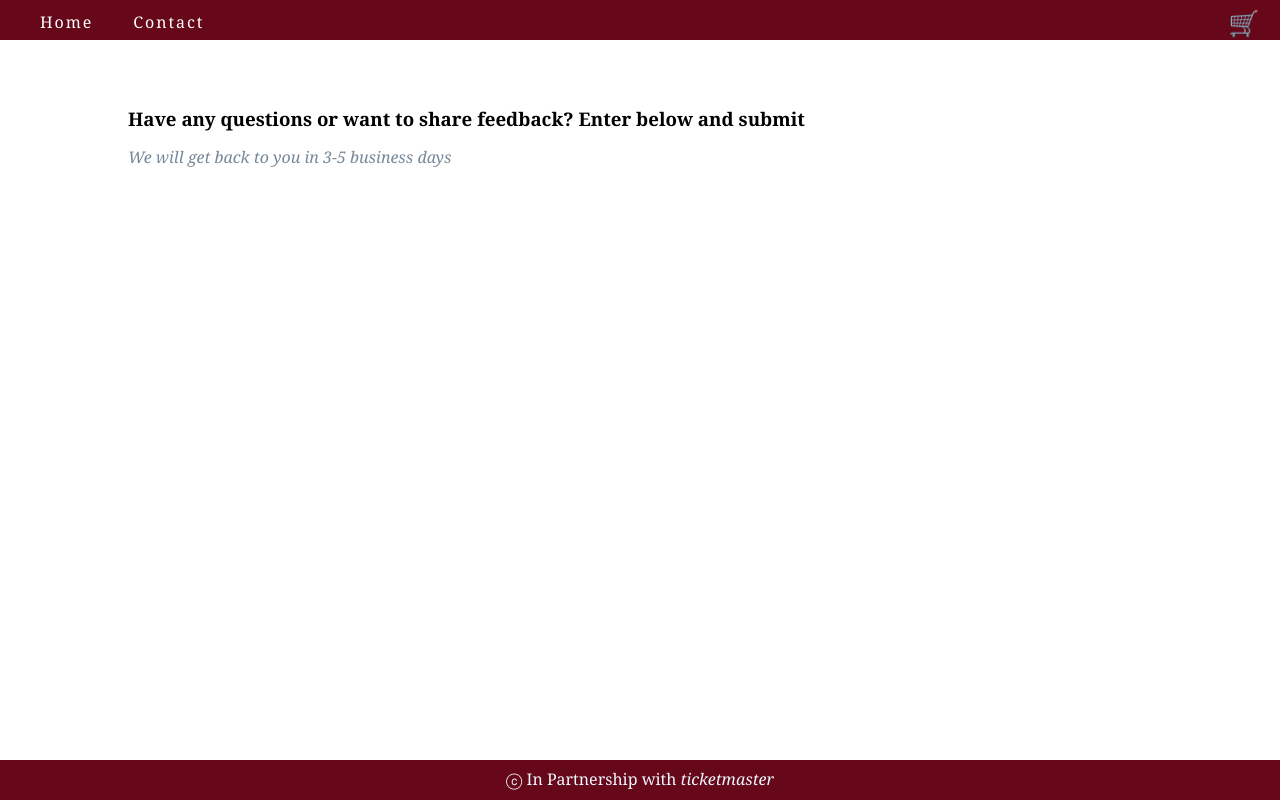
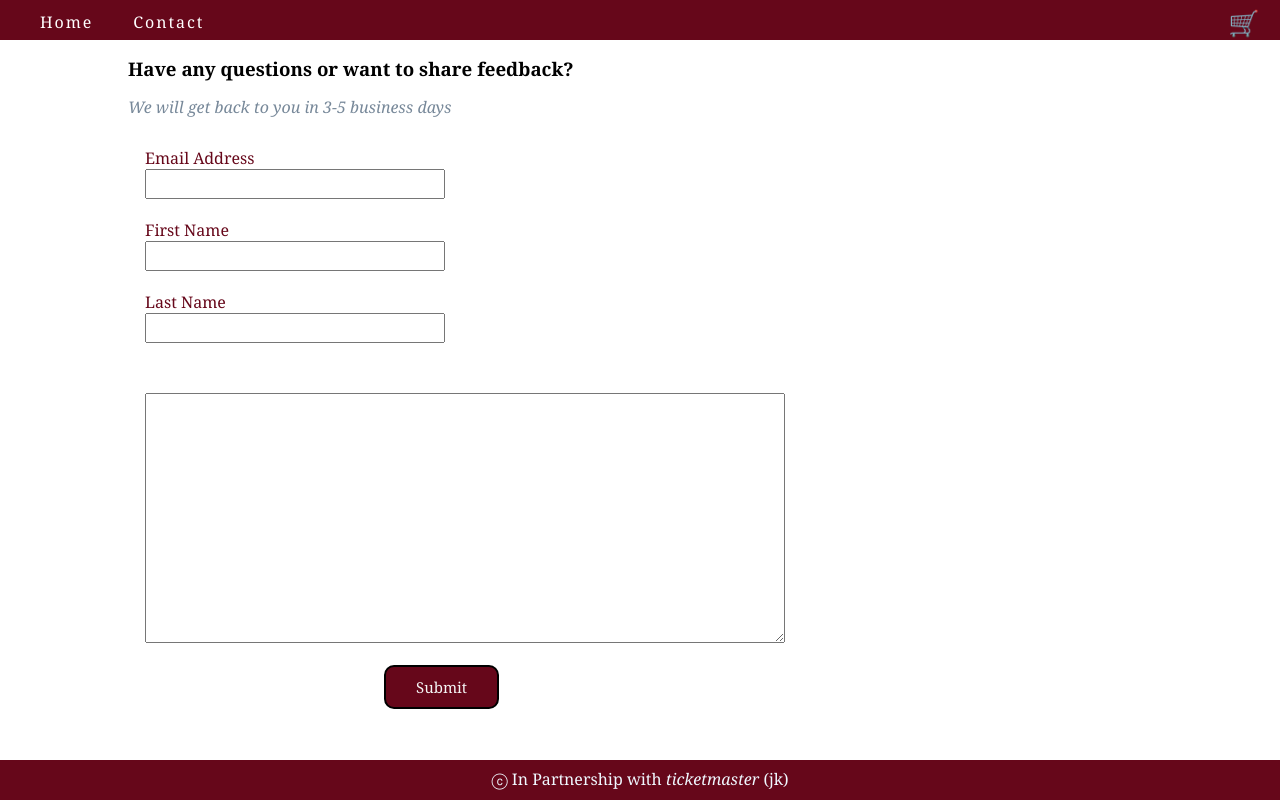
Before and after one commit to wghile/PS-Module2Project, a React (Vite) app: page /help in a window 1280 px wide. Built offline with nearby package versions, Linux system fonts and the light colour scheme; no server answers.

Commit message:
added styling and functionality to help component

```diff
--- a/src/App.css
+++ b/src/App.css
@@ -55,14 +55,15 @@
   grid-row: 1/2;
 }
 .Form > .section1 > h1{
-  position: relative;
-    bottom: 15px;
+  /* position: relative;
+    bottom: 15px; */
+  margin-bottom: 40px;
   letter-spacing: 0.1in;
   font-style: italic;
-  color: rgb(102, 7, 26)
+  color: aliceblue;
 }
 .Form > .section1 > .inputs{
-  margin-left: 20vw;
+  margin-left: 25vw;
   margin-top: 15px;
 }
 .Form > .section1 > .inputs > input{
@@ -100,33 +101,41 @@
   overflow: scroll;
   background-position: center;
 }
+.Form > .section2 > button{
+  padding: 5px 10px;
+  border: 2px slateblue inset;
+  border-radius: 10px;
+  font-size: 15px;
+  z-index: 2;
+  position: relative;
+    left: 32.75vw;
+    top: 140px;
+}
+.Form > .section2 > button{
+  cursor: pointer;
+}
+/* .Form > .section2 > .images{
+  z-index: 2;
+} */
 .Form > .section2 > .images > img{
   border-radius: 10px;
   width: 400px;
   height: 250px;
   /* position: static;
-    left: 36vw; */
+    left: 36vw;
+    top: 0px; */
   margin-left: 36vw;
 }
 .Form > .section2 > .images > button{
   padding: 5px 10px;
-  /* height: 250px;
-  width: 50px; */
   border: 2px slateblue inset;
-  /* background-color: rgb(230, 30, 70); */
-  /* opacity: 0.3; */
   border-radius: 10px;
   font-size: 15px;
 }
 .Form > .section2 > .images > button:hover{
   cursor: pointer;
 }
-.Form > .section2 > .images > button:first-child{
-  position: relative;
-    left: 35vw;
-    bottom: 120px;
-}
-.Form > .section2 > .images > button:last-child {
+.Form > .section2 > .images > button{
   position: relative;
     left: 1vw;
     bottom: 120px;
@@ -211,7 +220,7 @@
   height: 700px;
   width: 100vw;
   position: relative;
-    top: 100px;
+    top: 50px;
 }
 .Help > h3, p{
   margin-left: 10vw;
@@ -220,6 +229,47 @@
 .Help > p{
   font-style: italic;
   color: lightslategray;
+  margin-bottom: 10px;
+}
+.Help > div{
+  color: rgb(102, 7, 26);
+  margin-top: 20px;
+  position: relative;
+    left: 145px;
+}
+.Help > div > input{
+  width: 300px;
+  height: 30px;
+}
+.Help > #user-input{
+  height: 250px;
+  width: 50vw;
+  position: relative;
+    top: 50px;
+    left: 145px;
+}
+.Help > button{
+  border: 2px black solid;
+  border-radius: 10px;
+  background-color: rgb(102, 7, 26);
+  color: whitesmoke;
+  transition: all 300ms ease-in-out;
+  padding: 10px 30px;
+  font-size: 15px;
+  position: relative;
+    top: 100px;
+    right: 20vw;
+}
+.Help > button:hover{
+  cursor: pointer;
+  background-color: rgba(102, 7, 26, 0.62);
+}
+
+
+/* Purchase CSS */
+.Purchase{
+  position: relative;
+    top: 25vw;
 }
 
 
--- a/src/App.jsx
+++ b/src/App.jsx
@@ -10,7 +10,9 @@ import Footer from './components/Footer'
 
 function App() {
 
-  const apiKey = process.env.REACT_APP_APIKEY
+  // const apiKey = process.env.REACT_APP_APIKEY
+
+  const apiKey = '8F2mODhfpkcIAxgg5VMGB3Au0Nlf0De9'
 
   const [concert, setConcert] = useState({})
 
--- a/src/components/Footer.jsx
+++ b/src/components/Footer.jsx
@@ -2,7 +2,7 @@ export default function Footer() {
 
   return (
     <div className="Footer">
-      ⓒ In Partnership with <em>ticketmaster</em>
+      ⓒ In Partnership with <em>ticketmaster</em> (jk)
     </div>
   )
 }
--- a/src/components/Form.jsx
+++ b/src/components/Form.jsx
@@ -17,22 +17,6 @@ import tiwa from '../images/tiwa.png'
 import victoria from '../images/victoriamonet.png'
 import wizkid from '../images/wizkid.png'
 
-// import ayra from '../assets/images/ayrastarr.png'
-// import beyonce from '../assets/images/beyonce.jpeg'
-// import brent from '../assets/images/brent.png'
-// import daniel from '../assets/images/danielcaesar.png'
-// import ed from '../assets/images/edsheeran.png'
-// import jazmine from '../assets/images/jazminesullivan.png'
-// import john from '../assets/images/johnmayer.png'
-// import kali from '../assets/images/kaliuchis.png'
-// import karol from '../assets/images/karolg.png'
-// import shania from '../assets/images/shaniatwain.png'
-// import sza from '../assets/images/sza.png'
-// import taylor from '../assets/images/taylorswift.png'
-// import tiwa from '../assets/images/tiwa.png'
-// import victoria from '../assets/images/victoriamonet.png'
-// import wizkid from '../assets/images/wizkid.png'
-
 export default function Form({check}) {
 
 
@@ -46,11 +30,6 @@ export default function Form({check}) {
         check(artRef.current.value, cityRef.current.value)
     }
 
-    // const reset = (e) => {
-    //     e.preventDefault()
-    //     check(artRef, cityRef)
-    // }
-
     const pics = [ayra, beyonce, brent, shania, daniel, wizkid, john, jazmine, kali, taylor, karol, sza, tiwa, victoria, ed]
 
     const [background, setBackground] = useState(pics[0])
@@ -63,8 +42,8 @@ export default function Form({check}) {
         // console.log(currentIndex)
         setIncDisplay(true)
         if(currentIndex > 1){
+            setBackground(pics[currentIndex-1])
             setDecDisplay(true)
-            setBackground(pics[currentIndex-1])
         }else if(currentIndex == 1){
             setBackground(pics[currentIndex-1])
             setDecDisplay(false)
@@ -76,7 +55,7 @@ export default function Form({check}) {
         // console.log(currentIndex)
         if(currentIndex + 1 == pics.length - 1){
             setBackground(pics[currentIndex+1])
-            setIncDisplay(!incDisplay)
+            setIncDisplay(false)
         }else{
             setBackground(pics[currentIndex+1])
             setDecDisplay(true)
@@ -86,7 +65,7 @@ export default function Form({check}) {
   return (
     <div className="Form">
         <div className="section1">
-            <h1>Don't Miss An Unforgettable Experience</h1>
+            <h1>Discover the Biggest Performances of the Year</h1>
             <div className="inputs">
                 <input type="text" ref={artRef} placeholder="Search by Artist"></input>
                 <input type="text" ref={cityRef} placeholder="Filter by City"></input>
@@ -98,8 +77,8 @@ export default function Form({check}) {
             </div>
         </div>
         <div className="section2">
+            {decDisplay && <button onClick={decrementIndex} style={{color: 'slateblue'}}>{'<'}</button>}
             <div className="images">
-                {decDisplay && <button onClick={decrementIndex} style={{color: 'slateblue'}}>{'<'}</button>}
                 <img src={background} />
                 {incDisplay && <button onClick={incrementIndex} style={{color: 'slateblue'}}>{'>'}</button>}
             </div>
--- a/src/components/Help.jsx
+++ b/src/components/Help.jsx
@@ -1,12 +1,58 @@
+import { useState } from "react"
+
 export default function Help() {
+
+  const [firstName, setFirstName] = useState('')
+  const [lastName, setLastName] = useState('')
+  const [email, setEmail] = useState('')
+  const [response, setResponse] = useState('')
+
+  const submit = () => {
+    alert(`Thank you ${firstName} ${lastName}! Your response has been recorded`)
+    setFirstName('')
+    setLastName('')
+    setEmail('')
+    setResponse('')
+  }
+
+  const firstNameChange = (e) => {
+    setFirstName(e.target.value)
+  }
+
+  const lastNameChange = (e) => {
+    setLastName(e.target.value)
+  }
+
+  const emailChange = (e) => {
+    setEmail(e.target.value)
+  }
+
+  const responseChange = (e) => {
+    setResponse(e.target.value)
+  }
+
   return (
     <div className="Help">
       <h3>
-        Have any questions or want to share feedback? Enter below and submit
+        Have any questions or want to share feedback?
       </h3>
       <p>
         We will get back to you in 3-5 business days
       </p>
+      <div>
+        Email Address <br/>
+        <input id = 'email' type="text" value={email} onChange={emailChange}></input>
+      </div>
+      <div>
+        First Name <br />
+        <input id="first-name" type="text" value={firstName} onChange={firstNameChange}></input>
+      </div>
+       <div>
+        Last Name <br />
+        <input id='last-name' type="text" value={lastName} onChange={lastNameChange}></input>
+      </div>
+      <textarea id = 'user-input' type="text" value={response} onChange={responseChange}></textarea>
+      <button onClick={submit}>Submit</button>
     </div>
   )
 }
```
Also changed, not shown: 1 other file (tests, documents, lock files or other folders).
